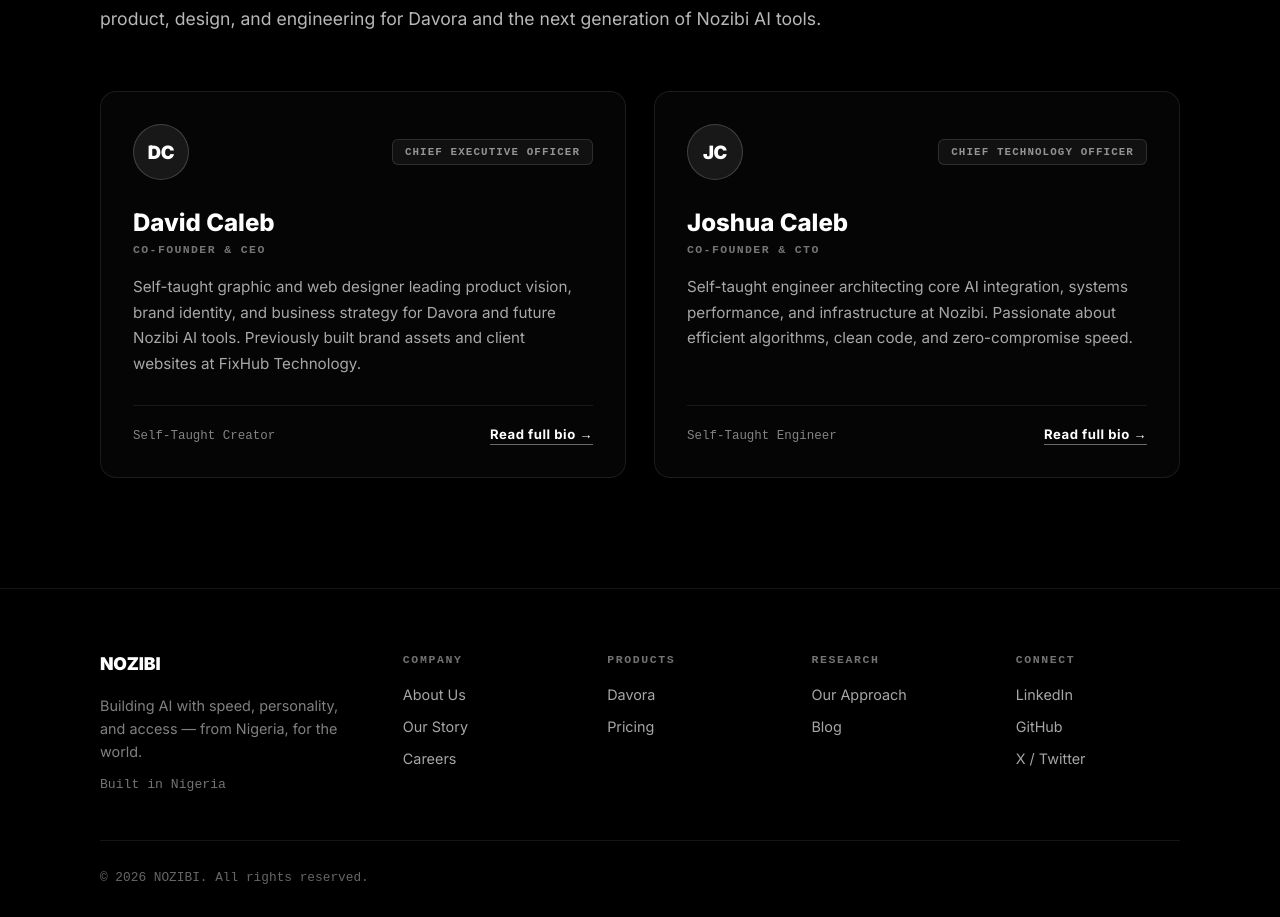
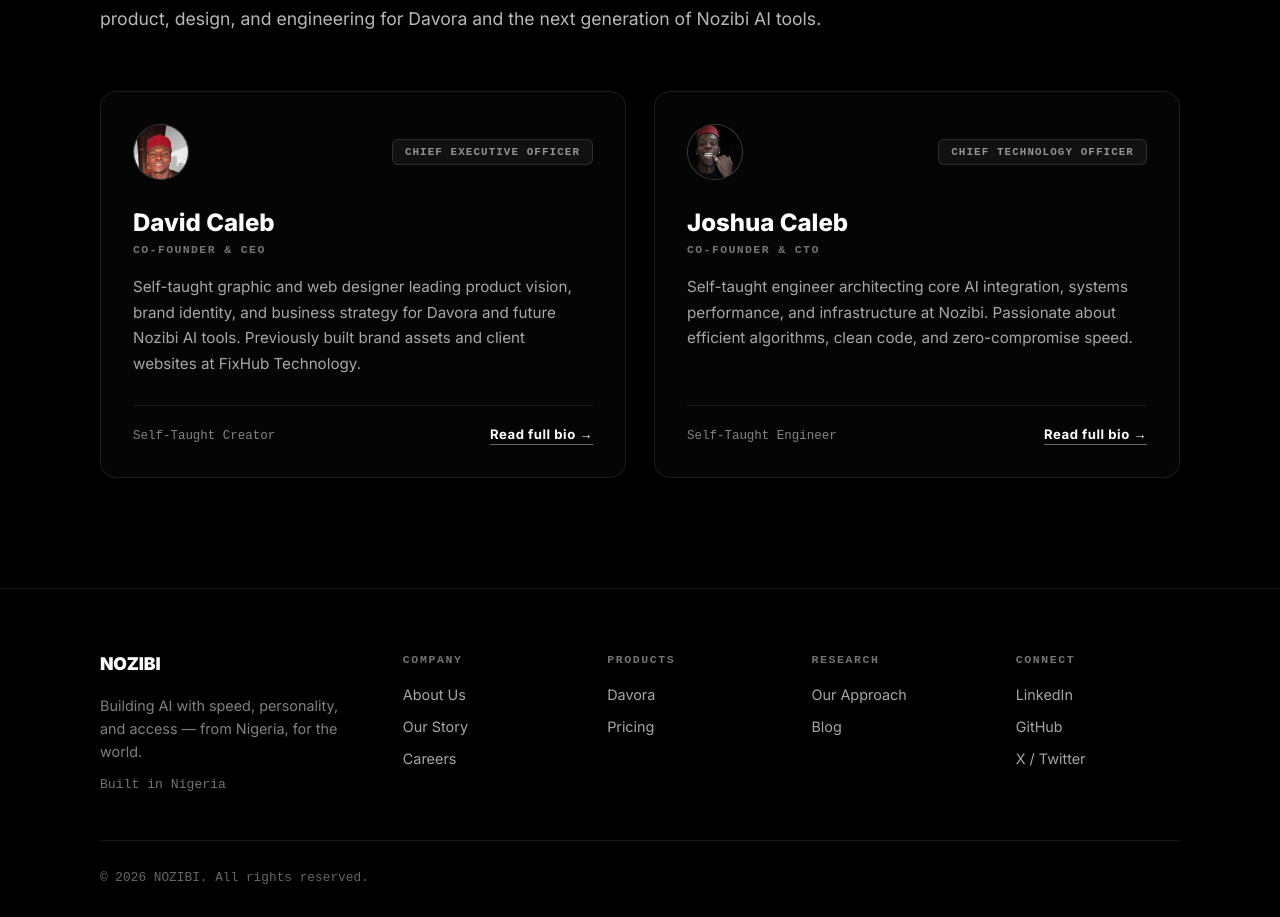
Before and after one commit to davidcalebvl-del/nozibi-website, a Next.js app: page / in a window 1280 px wide. Shown: the part 2988-3905 px from the top of the page. Built offline with nearby package versions, Linux system fonts and the light colour scheme.

Commit message:
feat: add David & Joshua headshots to leadership cards and bio pages

```diff
--- a/app/globals.css
+++ b/app/globals.css
@@ -643,6 +643,13 @@
   font-size: 1.7rem;
 }
 
+.founder-photo {
+  object-fit: cover;
+  display: block;
+  padding: 0;
+  background: #111;
+}
+
 .bio-name {
   font-size: clamp(2rem, 5vw, 3rem);
   font-weight: 900;
--- a/app/page.tsx
+++ b/app/page.tsx
@@ -242,7 +242,11 @@
             <div className="founders-grid">
               <article className="card founder-card">
                 <div className="founder-top-row">
-                  <span className="founder-avatar" aria-hidden="true">DC</span>
+                  <img
+                    src="/david-caleb.jpg"
+                    alt="David Caleb"
+                    className="founder-avatar founder-photo"
+                  />
                   <span className="founder-role-pill">
                     CHIEF EXECUTIVE OFFICER
                   </span>
@@ -266,7 +270,11 @@
 
               <article className="card founder-card">
                 <div className="founder-top-row">
-                  <span className="founder-avatar" aria-hidden="true">JC</span>
+                  <img
+                    src="/joshua-caleb.jpg"
+                    alt="Joshua Caleb"
+                    className="founder-avatar founder-photo"
+                  />
                   <span className="founder-role-pill">
                     CHIEF TECHNOLOGY OFFICER
                   </span>
```
Also changed, not shown: app/bio/david/page.tsx (+5 -3 lines), app/bio/joshua/page.tsx (+5 -3 lines), public/david-caleb.jpg (added), public/joshua-caleb.jpg (added).
